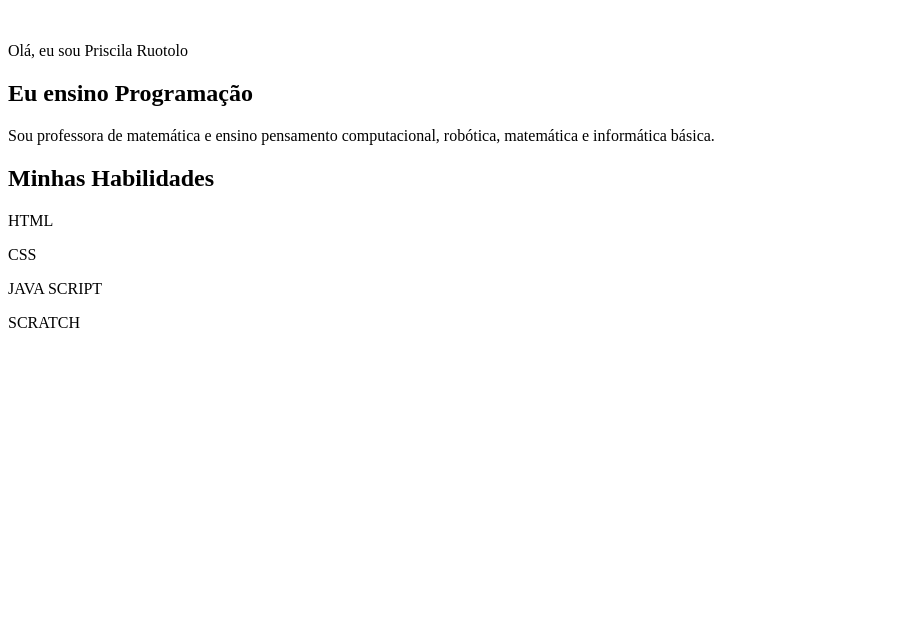
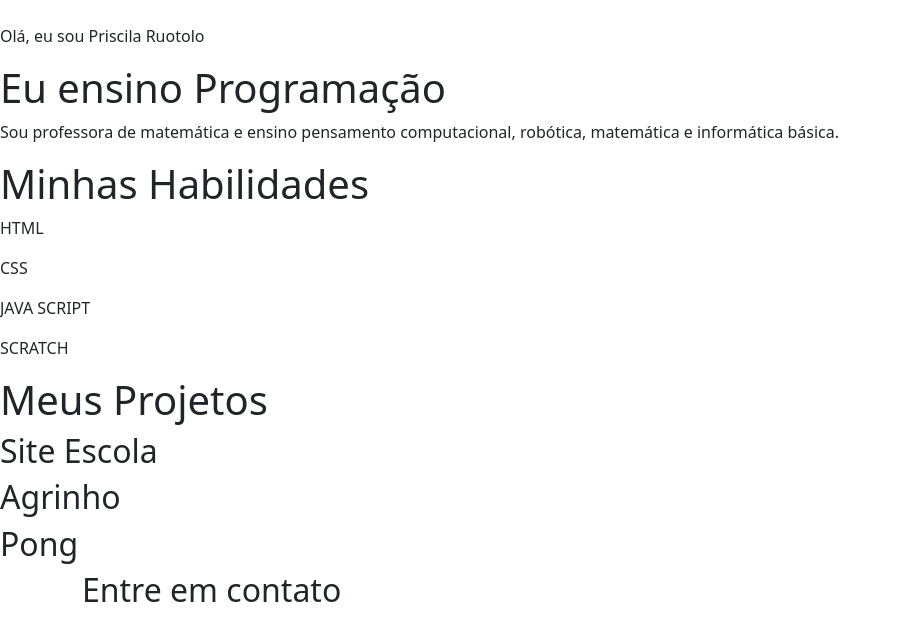
Before and after one commit to PRISCILARUOTOLO/Portifolio_projetos2B, a plain HTML site: page index.html in a window 1280 px wide. Shown: the whole page, without its empty margins (0-900 px from the left). Drawn offline with nearby package versions, Linux system fonts and the light colour scheme.

Commit message:
Add files via upload

```diff
--- a/index.html
+++ b/index.html
@@ -4,6 +4,8 @@
     <meta charset="UTF-8">
     <meta name="viewport" content="width=device-width, initial-scale=1.0">
     <title> Portifólio </title>
+    <link href="https://cdn.jsdelivr.net/npm/bootstrap@5.3.3/dist/css/bootstrap.min.css" rel="stylesheet" integrity="sha384-QWTKZyjpPEjISv5WaRU9OFeRpok6YctnYmDr5pNlyT2bRjXh0JMhjY6hW+ALEwIH" crossorigin="anonymous">
+    <link rel="stylesheet" href="style.css">
 </head>
 <body>
 
@@ -16,11 +18,27 @@
 
     <section>
         <h1> Minhas Habilidades </h1>
+        <div>
         <p>HTML</p>
         <p>CSS</p>
         <p>JAVA SCRIPT</p>
         <p>SCRATCH</p>
+        </div>
     </section>
 
+    <section>
+<h1> Meus Projetos </h1>
+<h2> Site Escola </h2>
+<h2> Agrinho </h2>
+<h2> Pong </h2>
+    </section>
+
+    <footer class="container">
+        <h2>Entre em contato</h2>
+        <div></div>
+    </footer>
+
+
+    <script src="https://cdn.jsdelivr.net/npm/bootstrap@5.3.3/dist/js/bootstrap.bundle.min.js" integrity="sha384-YvpcrYf0tY3lHB60NNkmXc5s9fDVZLESaAA55NDzOxhy9GkcIdslK1eN7N6jIeHz" crossorigin="anonymous"></script>
 </body>
 </html>
```
Also changed, not shown: style.css (added).
